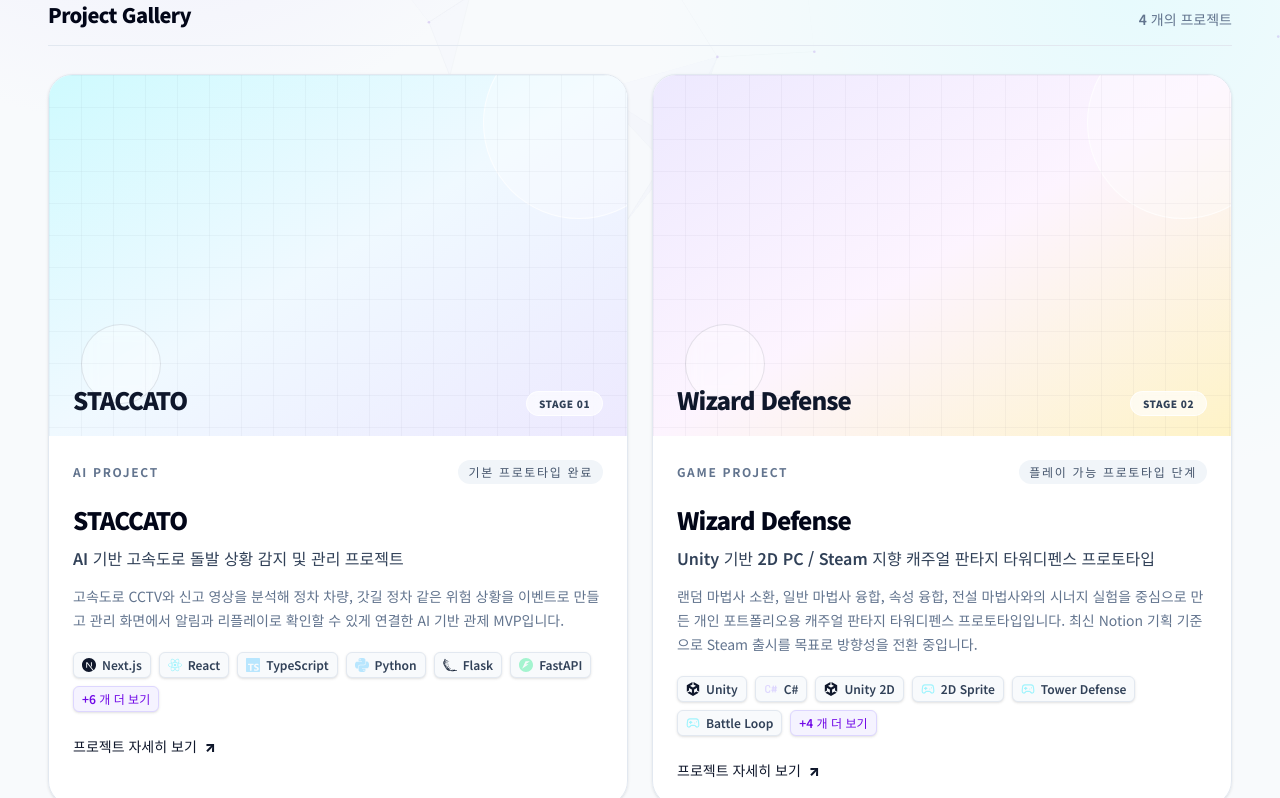
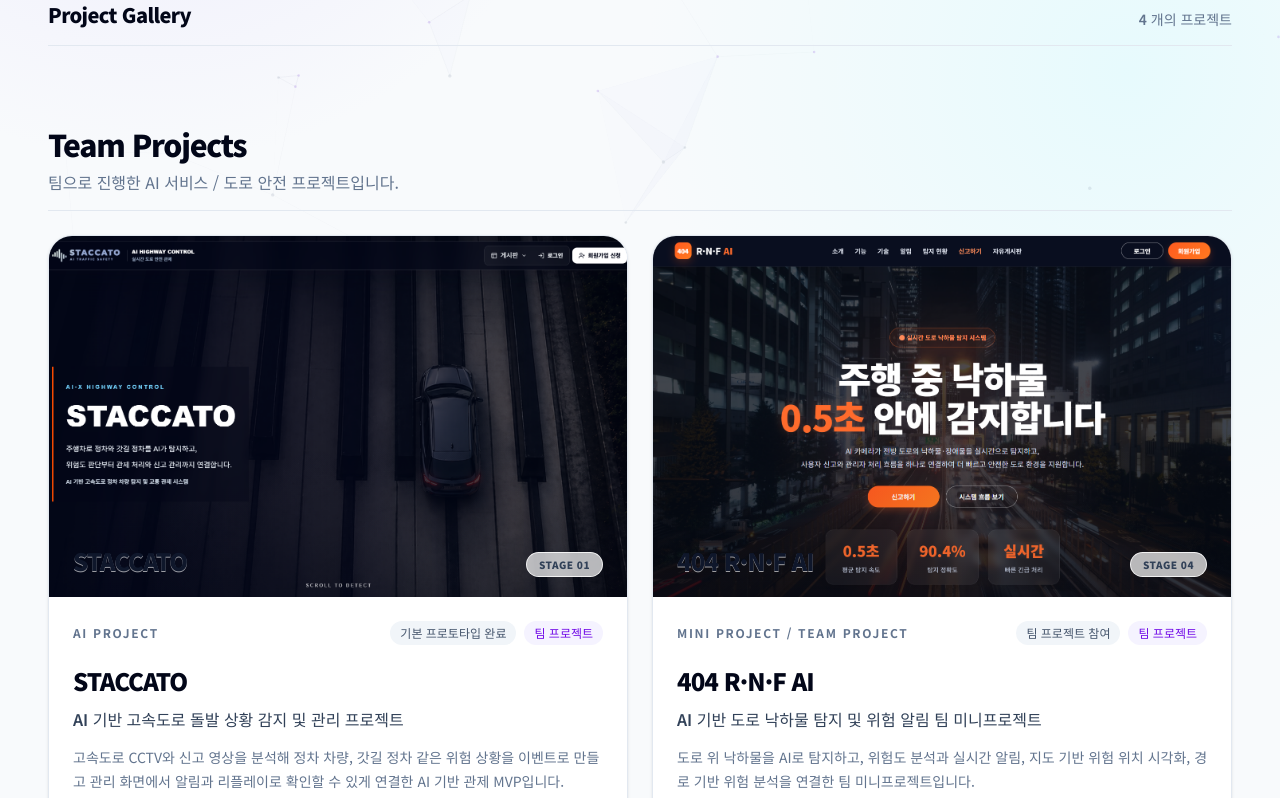
Before and after one commit to slowlyP/loo-ting-lab, a React (Vite) app: page /#/ in a window 1280 px wide. Shown: the part 542-1340 px from the top of the page. Built offline with nearby package versions, Linux system fonts and the light colour scheme.

Commit message:
feat: group projects by ownership and add live site actions

```diff
--- a/src/components/ProjectBrowser.tsx
+++ b/src/components/ProjectBrowser.tsx
@@ -1,17 +1,35 @@
+import { projectGroupOrder } from '../data/projectOwnership'
+import type { Project } from '../data/projects'
+import { getLocalizedProjects } from '../i18n/projectTranslations'
 import { useLanguage } from '../i18n/useLanguage'
-import { getLocalizedProjects } from '../i18n/projectTranslations'
 import { ProjectCard } from './ProjectCard'
 
-export function ProjectBrowser() {
-  const { language, t } = useLanguage()
-  const projects = getLocalizedProjects(language)
+function ProjectGroup({ title, description, projects }: { title: string; description: string; projects: Project[] }) {
   return (
-    <section className="space-y-7">
-      <div className="flex items-end justify-between gap-4 border-b border-slate-200 pb-4">
-        <h2 className="text-xl font-black tracking-[-0.03em] text-slate-950">{t('work.gallery')}</h2>
-        <p className="text-sm font-semibold text-slate-500">{projects.length} {t('work.count')}</p>
+    <section className="space-y-6">
+      <div className="border-b border-slate-200 pb-4">
+        <h2 className="text-2xl font-black tracking-[-0.04em] text-slate-950 sm:text-3xl">{title}</h2>
+        <p className="mt-2 max-w-2xl text-sm leading-6 text-slate-500 sm:text-base">{description}</p>
       </div>
       <div className="grid gap-6 md:grid-cols-2">{projects.map((project) => <ProjectCard key={project.id} project={project} />)}</div>
     </section>
   )
 }
+
+export function ProjectBrowser() {
+  const { language, t } = useLanguage()
+  const projects = getLocalizedProjects(language)
+  const byId = new Map(projects.map((project) => [project.id, project]))
+  const orderedProjects = (ids: readonly string[]) => ids.map((id) => byId.get(id)).filter((project): project is Project => Boolean(project))
+
+  return (
+    <section className="space-y-14 lg:space-y-20">
+      <div className="flex items-end justify-between gap-4 border-b border-slate-200 pb-4">
+        <h2 className="text-xl font-black tracking-[-0.03em] text-slate-950">{t('work.gallery')}</h2>
+        <p className="text-sm font-semibold text-slate-500">{projects.length} {t('work.count')}</p>
+      </div>
+      <ProjectGroup title={t('work.teamTitle')} description={t('work.teamDescription')} projects={orderedProjects(projectGroupOrder.team)} />
+      <ProjectGroup title={t('work.personalTitle')} description={t('work.personalDescription')} projects={orderedProjects(projectGroupOrder.personal)} />
+    </section>
+  )
+}
--- a/src/components/ProjectCard.tsx
+++ b/src/components/ProjectCard.tsx
@@ -1,4 +1,6 @@
+import { useEffect, useState } from 'react'
 import { Link } from 'react-router'
+import { getOwnershipTranslationKey } from '../data/projectOwnership'
 import type { Project } from '../data/projects'
 import { useLanguage } from '../i18n/useLanguage'
 import { ProjectThumbnail } from './ProjectThumbnail'
@@ -6,18 +8,32 @@
 
 export function ProjectCard({ project }: { project: Project }) {
   const { t } = useLanguage()
+  const [isPreviewActive, setIsPreviewActive] = useState(false)
+  const [canHover, setCanHover] = useState(false)
+
+  useEffect(() => {
+    const hoverQuery = window.matchMedia('(hover: hover) and (pointer: fine)')
+    const updateHoverCapability = () => setCanHover(hoverQuery.matches)
+    updateHoverCapability()
+    hoverQuery.addEventListener('change', updateHoverCapability)
+    return () => hoverQuery.removeEventListener('change', updateHoverCapability)
+  }, [])
+
   return (
-    <article className="group flex min-w-0 flex-col overflow-hidden rounded-3xl border border-slate-200 bg-white/90 shadow-sm transition duration-300 hover:-translate-y-1 hover:border-slate-300 hover:shadow-xl hover:shadow-slate-200/70">
-      <Link to={`/projects/${project.id}`} aria-label={`${project.title} — ${t('common.viewProject')}`}><ProjectThumbnail project={project} /></Link>
+    <article onMouseEnter={() => canHover && setIsPreviewActive(true)} onMouseLeave={() => setIsPreviewActive(false)} className="group flex min-w-0 flex-col overflow-hidden rounded-3xl border border-slate-200 bg-white/90 shadow-sm transition duration-300 motion-safe:hover:-translate-y-1.5 hover:border-violet-200 hover:shadow-2xl hover:shadow-slate-300/60">
+      <Link to={`/projects/${project.id}`} aria-label={`${project.title} — ${t('common.viewProject')}`}><ProjectThumbnail project={project} isPreviewActive={isPreviewActive} /></Link>
       <div className="flex flex-1 flex-col p-5 sm:p-6">
         <div className="flex flex-wrap items-center justify-between gap-2 text-xs font-bold uppercase tracking-[0.14em] text-slate-500">
-          <span>{project.category}</span><span className="rounded-full bg-slate-100 px-2.5 py-1 text-slate-600">{project.status}</span>
+          <span>{project.category}</span><div className="flex flex-wrap justify-end gap-2"><span className="rounded-full bg-slate-100 px-2.5 py-1 normal-case tracking-normal text-slate-600">{project.status}</span><span className="rounded-full bg-violet-50 px-2.5 py-1 normal-case tracking-normal text-violet-700">{t(getOwnershipTranslationKey(project.id))}</span></div>
         </div>
         <h2 className="mt-5 break-words text-2xl font-black tracking-[-0.04em] text-slate-950">{project.title}</h2>
         <p className="mt-2 break-words font-semibold leading-7 text-slate-700">{project.subtitle}</p>
         <p className="mt-3 break-words text-sm leading-6 text-slate-500">{project.summary}</p>
         <div className="mt-5"><TechStackBadges techs={project.tech} limit={6} showMoreCount moreLabel={t('common.more')} size="sm" /></div>
-        <Link to={`/projects/${project.id}`} className="mt-6 inline-flex w-fit items-center gap-2 text-sm font-black text-slate-900 transition group-hover:text-violet-700">{t('common.viewProject')} <span aria-hidden="true">↗</span></Link>
+        <div className="mt-6 flex flex-wrap items-center gap-3">
+          <Link to={`/projects/${project.id}`} className="inline-flex w-fit items-center gap-2 text-sm font-black text-slate-900 transition group-hover:text-violet-700">{t('common.viewProject')} <span aria-hidden="true">↗</span></Link>
+          {project.links?.service ? <a href={project.links.service} target="_blank" rel="noreferrer" className="inline-flex rounded-full bg-violet-600 px-4 py-2 text-xs font-black text-white transition hover:bg-violet-700">{t('common.openService')} ↗</a> : null}
+        </div>
       </div>
     </article>
   )
--- a/src/components/ProjectThumbnail.tsx
+++ b/src/components/ProjectThumbnail.tsx
@@ -1,4 +1,7 @@
+import { useEffect, useRef, useState } from 'react'
 import type { Project } from '../data/projects'
+import { getProjectPreview } from '../data/projectPreviews'
+import { useLanguage } from '../i18n/useLanguage'
 
 const tones: Record<string, string> = {
   staccato: 'from-cyan-100 via-sky-50 to-violet-100',
@@ -7,15 +10,49 @@
   'ai-accident-detection': 'from-amber-100 via-orange-50 to-rose-100',
 }
 
-export function ProjectThumbnail({ project }: { project: Project }) {
+function AbstractPreview({ project, isActive }: { project: Project; isActive: boolean }) {
   return (
-    <div className={`relative aspect-[16/10] overflow-hidden bg-gradient-to-br ${tones[project.id] ?? tones.staccato}`}>
-      <div className="absolute -right-12 -top-12 size-48 rounded-full border border-white/70 bg-white/30" />
-      <div className="absolute bottom-8 left-8 size-20 rounded-full border border-slate-900/10 bg-white/35 backdrop-blur" />
-      <div className="absolute inset-0 opacity-40 [background-image:linear-gradient(rgba(15,23,42,.08)_1px,transparent_1px),linear-gradient(90deg,rgba(15,23,42,.08)_1px,transparent_1px)] [background-size:32px_32px]" />
+    <div className={`absolute inset-0 bg-gradient-to-br ${tones[project.id] ?? tones.staccato}`}>
+      <div className={`absolute -right-12 -top-12 size-48 rounded-full border border-white/70 bg-white/30 transition-transform duration-700 ease-out motion-reduce:transform-none ${isActive ? 'translate-x-2 -translate-y-2 scale-110' : ''}`} />
+      <div className={`absolute bottom-8 left-8 size-20 rounded-full border border-slate-900/10 bg-white/35 backdrop-blur transition-transform duration-700 ease-out motion-reduce:transform-none ${isActive ? '-translate-x-1 translate-y-1 scale-110' : ''}`} />
+      <div className={`absolute inset-0 opacity-40 transition-transform duration-700 ease-out [background-image:linear-gradient(rgba(15,23,42,.08)_1px,transparent_1px),linear-gradient(90deg,rgba(15,23,42,.08)_1px,transparent_1px)] [background-size:32px_32px] motion-reduce:transform-none ${isActive ? 'scale-105' : ''}`} />
+    </div>
+  )
+}
+
+export function ProjectThumbnail({ project, isPreviewActive = false }: { project: Project; isPreviewActive?: boolean }) {
+  const { t } = useLanguage()
+  const preview = getProjectPreview(project.id, project.title)
+  const videoRef = useRef<HTMLVideoElement>(null)
+  const [mediaFailed, setMediaFailed] = useState(false)
+  const hasImage = preview.kind === 'image' && Boolean(preview.image) && !mediaFailed
+  const hasVideo = preview.kind === 'video' && Boolean(preview.video) && !mediaFailed
+
+  useEffect(() => {
+    const video = videoRef.current
+    if (!video) return
+    const reducedMotion = window.matchMedia('(prefers-reduced-motion: reduce)').matches
+    if (isPreviewActive && !reducedMotion) {
+      void video.play().catch(() => setMediaFailed(true))
+      return
+    }
+    video.pause()
+    video.currentTime = 0
+  }, [isPreviewActive])
+
+  return (
+    <div className="relative aspect-[16/10] overflow-hidden bg-slate-100" aria-label={preview.alt}>
+      {!hasImage && !hasVideo ? <AbstractPreview project={project} isActive={isPreviewActive} /> : null}
+      {hasImage ? <img src={preview.image} alt={preview.alt} onError={() => setMediaFailed(true)} className={`absolute inset-0 size-full object-cover transition duration-700 ease-out motion-reduce:transform-none ${isPreviewActive ? 'scale-[1.045] translate-x-1' : 'scale-100'}`} /> : null}
+      {hasVideo ? <video ref={videoRef} src={preview.video} muted loop playsInline preload="metadata" aria-label={preview.alt} onError={() => setMediaFailed(true)} className={`absolute inset-0 size-full object-cover transition duration-700 ease-out motion-reduce:transform-none ${isPreviewActive ? 'scale-[1.035]' : 'scale-100'}`} /> : null}
+      <div className={`absolute inset-0 bg-gradient-to-t from-slate-950/30 via-transparent to-transparent transition-opacity duration-300 ${isPreviewActive ? 'opacity-100' : 'opacity-30'}`} />
+      <div className={`absolute left-5 top-5 flex items-center gap-2 rounded-full border border-white/70 bg-white/75 px-3 py-1.5 text-[10px] font-black uppercase tracking-[0.14em] text-slate-700 shadow-sm backdrop-blur transition duration-300 ${isPreviewActive ? 'translate-y-0 opacity-100' : '-translate-y-1 opacity-0'} motion-reduce:transform-none`}>
+        <span className={`size-1.5 rounded-full ${hasVideo ? 'bg-rose-500' : 'bg-violet-500'}`} />
+        {hasImage || hasVideo ? 'Preview available' : project.category}
+      </div>
       <div className="absolute inset-x-6 bottom-5 flex items-end justify-between gap-4">
-        <span className="max-w-[75%] text-xl font-black tracking-[-0.04em] text-slate-900 sm:text-2xl">{project.title}</span>
-        <span className="rounded-full border border-white/80 bg-white/65 px-3 py-1 text-[10px] font-black tracking-wider text-slate-700 backdrop-blur">{project.stage}</span>
+        <span className="max-w-[72%] text-xl font-black tracking-[-0.04em] text-slate-900 drop-shadow-[0_1px_0_rgba(255,255,255,.6)] sm:text-2xl">{project.title}</span>
+        <span className={`rounded-full border border-white/80 bg-white/70 px-3 py-1 text-[10px] font-black tracking-wider text-slate-700 backdrop-blur transition duration-300 ${isPreviewActive ? 'border-white bg-white/90 shadow-sm' : ''}`}>{isPreviewActive ? t('common.viewProject') : project.stage}</span>
       </div>
     </div>
   )
--- /dev/null
+++ b/src/data/projectOwnership.ts
@@ -0,0 +1,22 @@
+export type ProjectOwnershipType = 'team' | 'personal' | 'personal-data'
+
+export const projectOwnership: Record<string, ProjectOwnershipType> = {
+  staccato: 'team',
+  'ai-accident-detection': 'team',
+  'wizard-defense': 'personal',
+  'inquiry-dataset': 'personal-data',
+}
+
+export const projectGroupOrder = {
+  team: ['staccato', 'ai-accident-detection'],
+  personal: ['wizard-defense', 'inquiry-dataset'],
+} as const
+
+export function getProjectOwnership(projectId: string): ProjectOwnershipType {
+  return projectOwnership[projectId] ?? 'personal'
+}
+
+export function getOwnershipTranslationKey(projectId: string) {
+  const ownership = getProjectOwnership(projectId)
+  return ownership === 'personal-data' ? 'ownership.personalData' : `ownership.${ownership}`
+}
--- /dev/null
+++ b/src/data/projectPreviews.ts
@@ -0,0 +1,38 @@
+export type ProjectPreview = {
+  image?: string
+  video?: string
+  alt: string
+  kind: 'image' | 'video' | 'abstract'
+}
+
+export const projectPreviews: Record<string, ProjectPreview> = {
+  staccato: {
+    image: 'assets/projects/staccato/preview.png',
+    alt: 'STACCATO AI highway control preview',
+    kind: 'image',
+  },
+  'wizard-defense': { alt: 'Wizard Defense project preview', kind: 'abstract' },
+  'inquiry-dataset': { alt: 'Inquiry Dataset project preview', kind: 'abstract' },
+  'ai-accident-detection': {
+    image: 'assets/projects/ai-accident-detection/preview.png',
+    alt: '404 R·N·F AI road hazard detection preview',
+    kind: 'image',
+  },
+}
+
+function resolveAssetPath(path: string | undefined) {
+  if (!path || /^(https?:|data:|blob:)/.test(path)) return path
+  return `${import.meta.env.BASE_URL}${path.replace(/^\/+/, '')}`
+}
+
+export function getProjectPreview(projectId: string, title: string): ProjectPreview {
+  const preview = projectPreviews[projectId] ?? {
+    alt: `${title} project preview`,
+    kind: 'abstract',
+  }
+  return {
+    ...preview,
+    image: resolveAssetPath(preview.image),
+    video: resolveAssetPath(preview.video),
+  }
+}
--- a/src/data/projects.ts
+++ b/src/data/projects.ts
@@ -207,7 +207,7 @@
       github:
         'https://github.com/staccato-ai-highway-control/staccato-ai-highway-control',
       youtube: 'https://youtu.be/l2xOOqAfufo',
-      service: '',
+      service: 'https://mbc-sw.iptime.org:3221/',
     },
   },
   {
@@ -679,8 +679,7 @@
     links: {
       github: 'https://github.com/lms-mini-project/AI-accident-detection',
       youtube: 'https://youtu.be/Iet2QiSkU5s',
-      service:
-        'https://github.com/lms-mini-project/AI-accident-detection/blob/main/404RNF-mini_2026.04.03%28FFFFFinal%29.pdf',
+      service: 'https://404-rnf.ddoriny.com/',
     },
   },
 ]
--- a/src/i18n/translations.ts
+++ b/src/i18n/translations.ts
@@ -8,12 +8,15 @@
       github: 'GitHub', email: 'Email', resume: 'Resume', contact: 'Contact',
       demo: '시연 영상', presentation: '발표자료', repository: '저장소 보기',
       viewProject: '프로젝트 자세히 보기', backToWork: 'Work로 돌아가기',
-      viewResource: '자료 보기', viewPdf: 'PDF 보기', more: '개 더 보기',
+      viewResource: '자료 보기', viewPdf: 'PDF 보기', openService: '서비스 열기', more: '개 더 보기',
     },
+    ownership: { team: '팀 프로젝트', personal: '개인 프로젝트', personalData: '개인 데이터 프로젝트' },
     work: {
       eyebrow: 'Selected Work', title: '문제를 이해하고, 구조로 해결한 프로젝트',
       intro: 'AI 서비스, 게임 프로토타입, 데이터 설계 작업을 결과뿐 아니라 역할과 과정까지 함께 정리했습니다.',
       gallery: 'Project Gallery', count: '개의 프로젝트',
+      teamTitle: 'Team Projects', teamDescription: '팀으로 진행한 AI 서비스 / 도로 안전 프로젝트입니다.',
+      personalTitle: 'Personal Projects', personalDescription: '개인적으로 기획하고 구현한 게임 / 데이터 프로젝트입니다.',
     },
     about: {
       eyebrow: 'About Me', title: '기술과 기록을 연결하는 개발자 송명근입니다.',
@@ -34,6 +37,7 @@
       experiments: '실험과 기록', metrics: 'Verified Metrics', outcomes: '결과와 배운 점',
       resources: 'Links & Resources', media: 'Media', mediaPending: '추가 미디어 준비 중',
       repository: 'Repository', repositoryPending: '확인된 공개 저장소 링크가 준비되면 추가할 예정입니다.',
+      projectType: 'Project Type',
     },
     footer: { line: '문제, 구현 과정, 검증 결과를 기록하는 개발자 포트폴리오' },
   },
@@ -44,12 +48,15 @@
       github: 'GitHub', email: 'Email', resume: 'Resume', contact: 'Contact',
       demo: 'Demo video', presentation: 'Presentation', repository: 'View repository',
       viewProject: 'View project', backToWork: 'Back to Work', viewResource: 'View resource',
-      viewPdf: 'View PDF', more: 'more',
+      viewPdf: 'View PDF', openService: 'Open Live Site', more: 'more',
     },
+    ownership: { team: 'Team Project', personal: 'Personal Project', personalData: 'Personal Data Project' },
     work: {
       eyebrow: 'Selected Work', title: 'Projects shaped by clear problems and practical structure',
       intro: 'A selection of AI services, game prototypes, and data projects—documented with the work, role, and process behind each result.',
       gallery: 'Project Gallery', count: 'projects',
+      teamTitle: 'Team Projects', teamDescription: 'AI service and road safety projects built with team collaboration.',
+      personalTitle: 'Personal Projects', personalDescription: 'Game and data projects planned and developed personally.',
     },
     about: {
       eyebrow: 'About Me', title: 'I am Myunggeun Song, a developer who connects technology with clear documentation.',
@@ -70,6 +77,7 @@
       outcomes: 'Outcomes & Learnings', resources: 'Links & Resources', media: 'Media',
       mediaPending: 'More media will be added when verified assets are available.', repository: 'Repository',
       repositoryPending: 'A public repository link will be added when one is confirmed.',
+      projectType: 'Project Type',
     },
     footer: { line: 'A developer portfolio documenting problems, implementation, and validation' },
   },
--- a/src/pages/ProjectDetail.tsx
+++ b/src/pages/ProjectDetail.tsx
@@ -1,6 +1,7 @@
 import { Link, useParams } from 'react-router'
 import { ProjectThumbnail } from '../components/ProjectThumbnail'
 import { TechStackBadges } from '../components/TechStackBadges'
+import { getOwnershipTranslationKey } from '../data/projectOwnership'
 import { useLanguage } from '../i18n/useLanguage'
 import { getLocalizedProject } from '../i18n/projectTranslations'
 
@@ -24,7 +25,7 @@
       <header className="overflow-hidden rounded-[2rem] border border-slate-200 bg-white/95 shadow-xl shadow-slate-200/60">
         <ProjectThumbnail project={project} />
         <div className="p-6 sm:p-9 lg:p-12">
-          <div className="flex flex-wrap items-center justify-between gap-3 text-xs font-black uppercase tracking-[0.16em] text-slate-500"><span>{project.category}</span><span className="rounded-full bg-violet-50 px-3 py-1.5 text-violet-700">{project.status}</span></div>
+          <div className="flex flex-wrap items-center justify-between gap-3 text-xs font-black uppercase tracking-[0.16em] text-slate-500"><span>{project.category}</span><span className="rounded-full bg-violet-50 px-3 py-1.5 normal-case tracking-normal text-violet-700">{t('detail.projectType')}: {t(getOwnershipTranslationKey(project.id))}</span></div>
           <h1 className="mt-6 break-words text-4xl font-black tracking-[-0.055em] text-slate-950 sm:text-5xl lg:text-6xl">{project.title}</h1>
           <p className="mt-4 max-w-3xl break-words text-lg font-semibold leading-8 text-slate-600">{project.subtitle}</p>
         </div>
@@ -54,7 +55,7 @@
         <ListSection title={t('detail.problemSolving')} items={detail.problemSolving} />
         <ListSection title={t('detail.outcomes')} items={detail.outcomes} />
         {detail.artifacts?.length ? <section className="border-t border-slate-200 pt-8"><h2 className="text-2xl font-black text-slate-950">{t('detail.resources')}</h2><div className="mt-6 grid gap-4 md:grid-cols-2">{detail.artifacts.map((artifact) => { const external = artifact.pathOrUrl.startsWith('http'); const content = <><h3 className="font-black text-slate-950">{artifact.label}</h3><p className="mt-2 text-sm leading-6 text-slate-500">{artifact.note}</p><p className="mt-3 break-all text-xs text-slate-400">{artifact.pathOrUrl}</p>{external ? <span className="mt-4 inline-flex text-sm font-black text-violet-700">{artifactLabel(artifact.kind, artifact.label)} ↗</span> : null}</>; return external ? <a key={artifact.label} href={artifact.pathOrUrl} target="_blank" rel="noreferrer" className="rounded-2xl border border-slate-200 p-5 transition hover:border-violet-300">{content}</a> : <div key={artifact.label} className="rounded-2xl border border-slate-200 p-5">{content}</div> })}</div></section> : null}
-        <section className="grid gap-5 border-t border-slate-200 pt-8 lg:grid-cols-2"><div><h2 className="text-2xl font-black text-slate-950">{detail.media?.videos?.length ? t('detail.media') : t('detail.mediaPending')}</h2>{detail.media?.videos?.map((video) => <a key={video.url} href={video.url} target="_blank" rel="noreferrer" className="mt-5 inline-flex rounded-full bg-slate-900 px-5 py-3 text-sm font-black text-white">{video.title} ↗</a>)}<p className="mt-4 text-sm leading-6 text-slate-500">{detail.media?.note}</p></div><div><h2 className="text-2xl font-black text-slate-950">{t('detail.repository')}</h2>{project.links?.github ? <a href={project.links.github} target="_blank" rel="noreferrer" className="mt-5 inline-flex rounded-full border border-slate-300 px-5 py-3 text-sm font-black text-slate-900">{t('common.repository')} ↗</a> : <p className="mt-4 text-sm leading-6 text-slate-500">{t('detail.repositoryPending')}</p>}</div></section>
+        <section className="grid gap-5 border-t border-slate-200 pt-8 lg:grid-cols-2"><div><h2 className="text-2xl font-black text-slate-950">{detail.media?.videos?.length ? t('detail.media') : t('detail.mediaPending')}</h2>{detail.media?.videos?.map((video) => <a key={video.url} href={video.url} target="_blank" rel="noreferrer" className="mt-5 inline-flex rounded-full bg-slate-900 px-5 py-3 text-sm font-black text-white">{video.title} ↗</a>)}<p className="mt-4 text-sm leading-6 text-slate-500">{detail.media?.note}</p></div><div><h2 className="text-2xl font-black text-slate-950">{t('detail.repository')}</h2><div className="mt-5 flex flex-wrap gap-3">{project.links?.github ? <a href={project.links.github} target="_blank" rel="noreferrer" className="inline-flex rounded-full border border-slate-300 px-5 py-3 text-sm font-black text-slate-900">{t('common.repository')} ↗</a> : <p className="text-sm leading-6 text-slate-500">{t('detail.repositoryPending')}</p>}{project.links?.service ? <a href={project.links.service} target="_blank" rel="noreferrer" className="inline-flex rounded-full bg-violet-600 px-5 py-3 text-sm font-black text-white transition hover:bg-violet-700">{t('common.openService')} ↗</a> : null}</div></div></section>
       </div> : null}
     </article>
   )
```
Also changed, not shown: public/assets/projects/ai-accident-detection/preview.png (added), public/assets/projects/staccato/preview.png (added), 3 other files (tests, documents, lock files or other folders).
